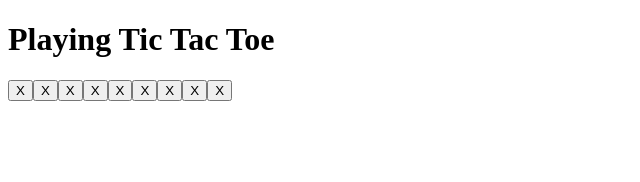
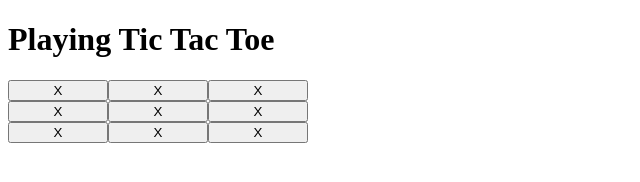
Before and after one commit to joeldevel/tic-tac-toe, a plain HTML site: page src/index.html in a window 1280 px wide. Shown: the whole page, without its empty margins (0-640 px from the left). Drawn offline with Linux system fonts and the light colour scheme.

Commit message:
basic style to buttons to make grid

```diff
--- a/src/index.html
+++ b/src/index.html
@@ -3,6 +3,13 @@
   <head>
     <meta charset="utf-8">
     <title>Tic Tac Toe</title>
+    <style media="screen">
+      .gameboard {
+        display: grid;
+        grid-template-columns: auto auto auto;
+        max-width: 300px;
+      }
+    </style>
   </head>
   <body>
     <header>
```
